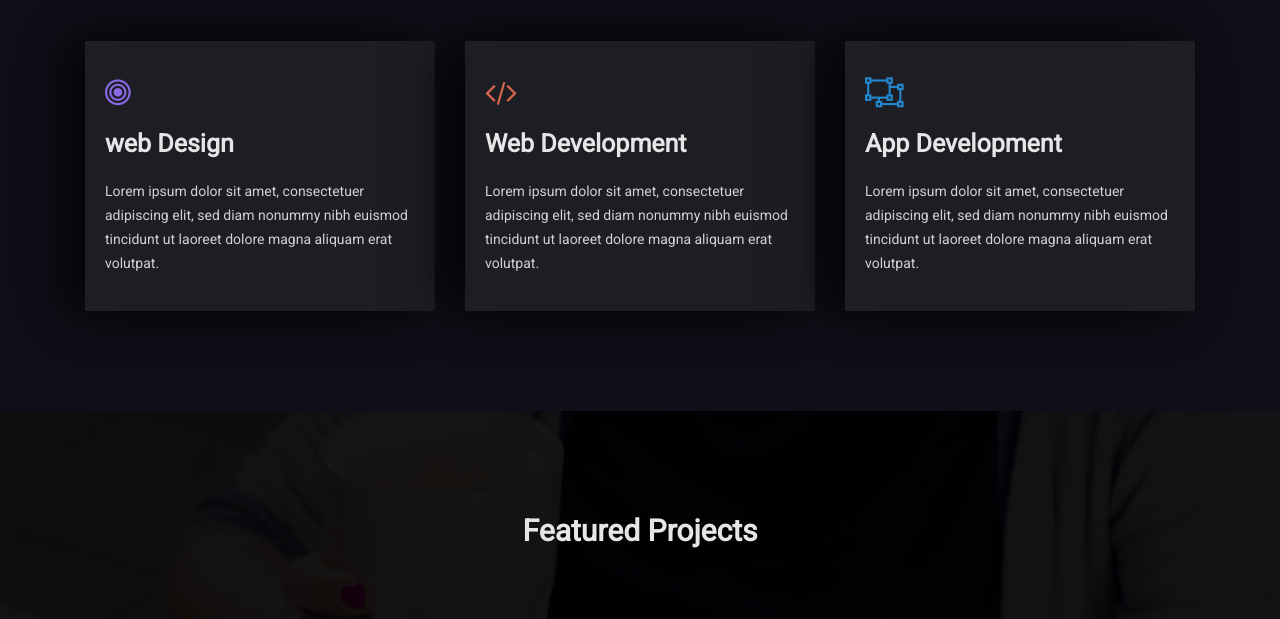
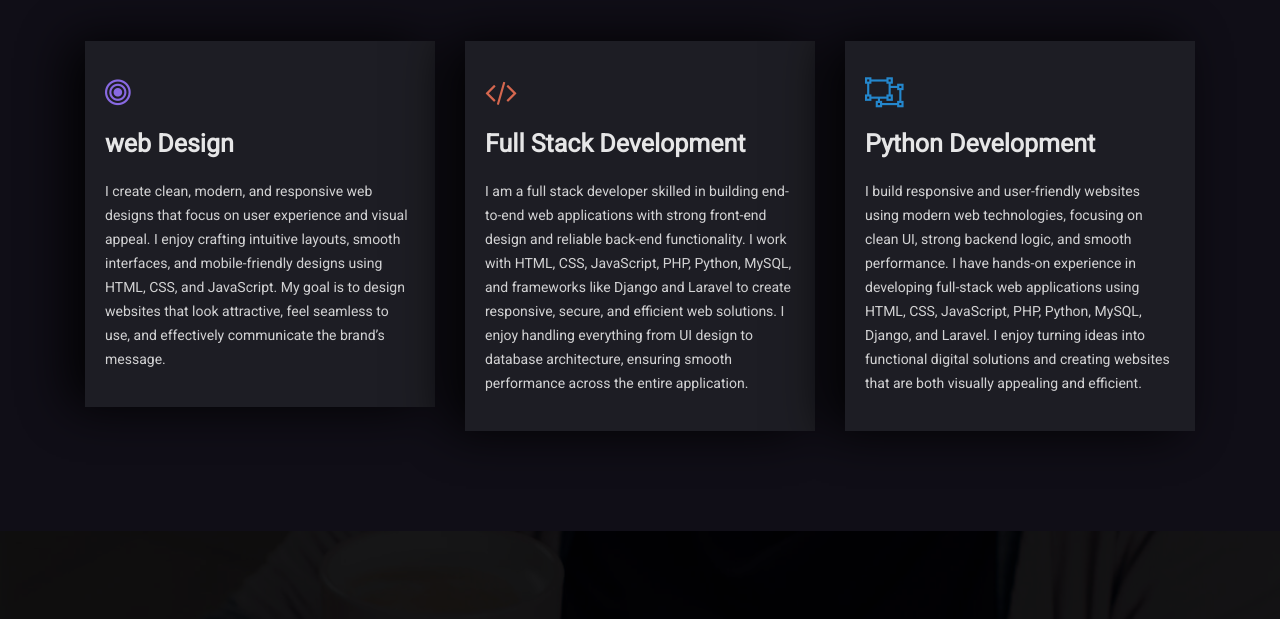
Before and after one commit to Dr-LEO-MS/portfolio-website, a plain HTML site: page index.html in a window 1280 px wide. Shown: the part 1780-2399 px from the top of the page. Drawn offline with Linux system fonts and the light colour scheme.

Commit message:
Revise service sections and update links
Updated service descriptions and improved content clarity. Changed headings and links for better accuracy.

```diff
--- a/index.html
+++ b/index.html
@@ -213,9 +213,10 @@
                         <i class="fa fa-bullseye purple-color"></i>
                         <h3>web Design</h3>
                         <p>
-                            Lorem ipsum dolor sit amet, consectetuer adipiscing elit,
-                            sed diam nonummy nibh euismod tincidunt ut laoreet dolore
-                            magna aliquam erat volutpat.
+                            I create clean, modern, and responsive web designs that focus on user experience and visual
+                            appeal. I enjoy crafting intuitive layouts, smooth interfaces, and mobile-friendly designs
+                            using HTML, CSS, and JavaScript. My goal is to design websites that look attractive, feel
+                            seamless to use, and effectively communicate the brand’s message.
                         </p>
                     </div>
                 </div>
@@ -223,11 +224,13 @@
                     <div class="mh-service-item shadow-1 dark-bg wow fadeInUp" data-wow-duration="0.8s"
                         data-wow-delay="0.5s">
                         <i class="fa fa-code iron-color"></i>
-                        <h3>Web Development</h3>
+                        <h3>Full Stack Development</h3>
                         <p>
-                            Lorem ipsum dolor sit amet, consectetuer adipiscing elit,
-                            sed diam nonummy nibh euismod tincidunt ut laoreet dolore
-                            magna aliquam erat volutpat.
+                            I am a full stack developer skilled in building end-to-end web applications with strong
+                            front-end design and reliable back-end functionality. I work with HTML, CSS, JavaScript,
+                            PHP, Python, MySQL, and frameworks like Django and Laravel to create responsive, secure, and
+                            efficient web solutions. I enjoy handling everything from UI design to database
+                            architecture, ensuring smooth performance across the entire application.
                         </p>
                     </div>
                 </div>
@@ -235,11 +238,13 @@
                     <div class="mh-service-item shadow-1 dark-bg wow fadeInUp" data-wow-duration="0.8s"
                         data-wow-delay="0.7s">
                         <i class="fa fa-object-ungroup sky-color"></i>
-                        <h3>App Development</h3>
+                        <h3>Python Development</h3>
                         <p>
-                            Lorem ipsum dolor sit amet, consectetuer adipiscing elit,
-                            sed diam nonummy nibh euismod tincidunt ut laoreet dolore
-                            magna aliquam erat volutpat.
+                            I build responsive and user-friendly websites using modern web technologies,
+                            focusing on clean UI, strong backend logic, and smooth performance. I have hands-on
+                            experience in developing full-stack web applications using HTML, CSS, JavaScript, PHP,
+                            Python, MySQL, Django, and Laravel. I enjoy turning ideas into functional digital
+                            solutions and creating websites that are both visually appealing and efficient.
                         </p>
                     </div>
                 </div>
@@ -332,7 +337,8 @@
                                                 scheme.
                                                 All variations are organized separately so you can use / customize the
                                                 template very easily.</p>
-                                            <a href="#" class="btn btn-fill wow fadeInUp" data-wow-duration="0.8s"
+                                            <a href="https://github.com/Dr-LEO-MS/Finger-count-using-camera-py.git"
+                                                class="btn btn-fill wow fadeInUp" data-wow-duration="0.8s"
                                                 data-wow-delay="0.7s">View Details</a>
                                             <div class="mh-testimonial mh-project-testimonial wow fadeInUp"
                                                 data-wow-duration="0.8s" data-wow-delay="0.9s">
@@ -447,7 +453,7 @@
                                                 <div class="percentagem-num">85%</div>
                                             </div>
                                             <div class="progressBar">
-                                                <div class="percentagem" style="width: 46%;"></div>
+                                                <div class="percentagem" style="width: 85%;"></div>
                                             </div>
                                         </div>
                                     </div>
@@ -458,7 +464,7 @@
                                                 <div class="percentagem-num">68%</div>
                                             </div>
                                             <div class="progressBar">
-                                                <div class="percentagem" style="width: 38%;"></div>
+                                                <div class="percentagem" style="width: 68%;"></div>
                                             </div>
                                         </div>
                                     </div>
@@ -492,7 +498,7 @@
                                                 <div class="percentagem-num">50%</div>
                                             </div>
                                             <div class="progressBar">
-                                                <div class="percentagem" style="width: 17%;"></div>
+                                                <div class="percentagem" style="width: 50%;"></div>
                                             </div>
                                         </div>
                                     </div>
@@ -574,10 +580,10 @@
                                         <div class="mh-eduyear">2018-2020</div>
                                         <p>HSC: 58.5%<br>SSLC: 84.4%</p>
                                 </div>
-
                             </div>
                         </div>
                     </div>
+                    <img src="#" alt=" not load">
                 </div>
             </div>
     </section>
@@ -919,8 +925,8 @@
     <!-- Fancybox js-->
     <script src="assets/plugins/js/jquery.fancybox.min.js"></script>
     <!-- Map api -->
-    <!-- <script
-        src="http://maps.googleapis.com/maps/api/js?v=3.exp&amp;key=AIzaSyCRP2E3BhaVKYs7BvNytBNumU0MBmjhhxc"></script> -->
+    <!--<script
+        src = "http://maps.googleapis.com/maps/api/js?v=3.exp&amp;key=AIzaSyCRP2E3BhaVKYs7BvNytBNumU0MBmjhhxc" ></script>
     -->
     <script src="assets/plugins/js/isotope.pkgd.js"></script>
     <script src="assets/plugins/js/packery-mode.pkgd.js"></script>
```
